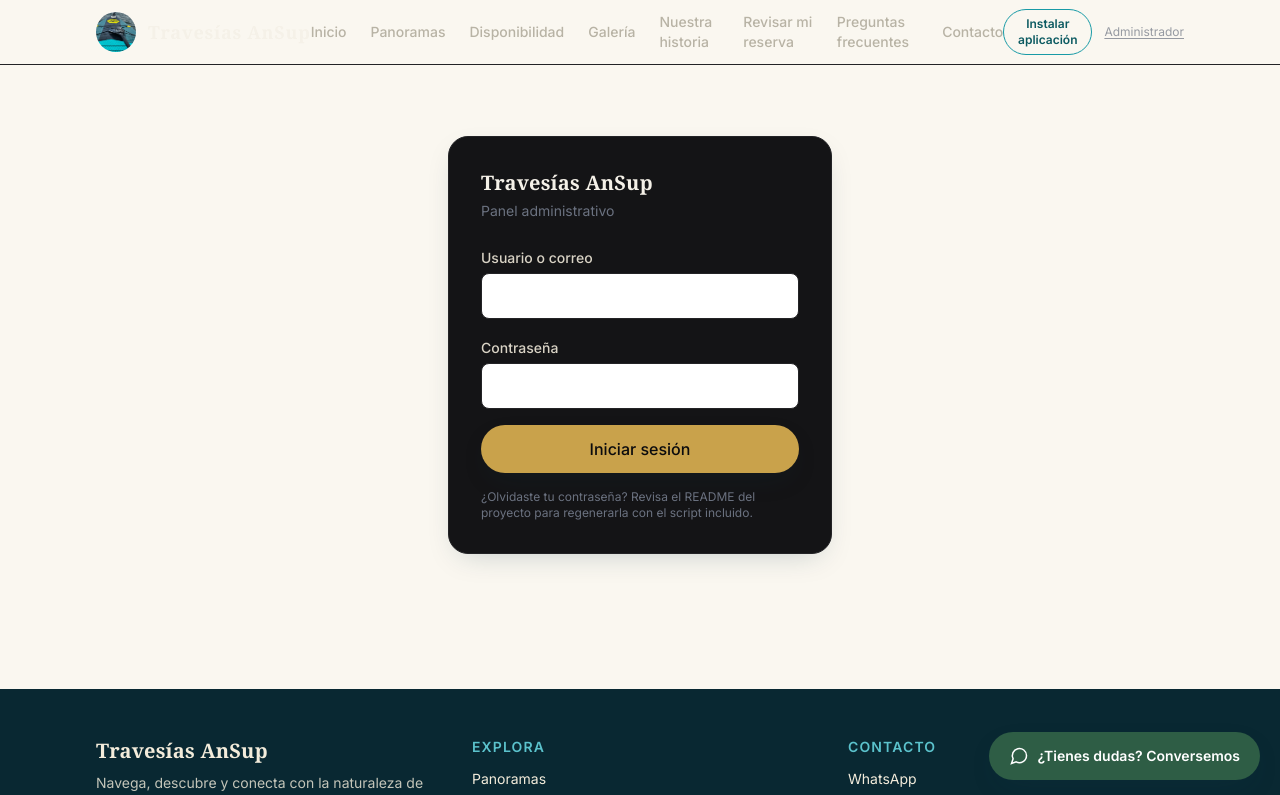
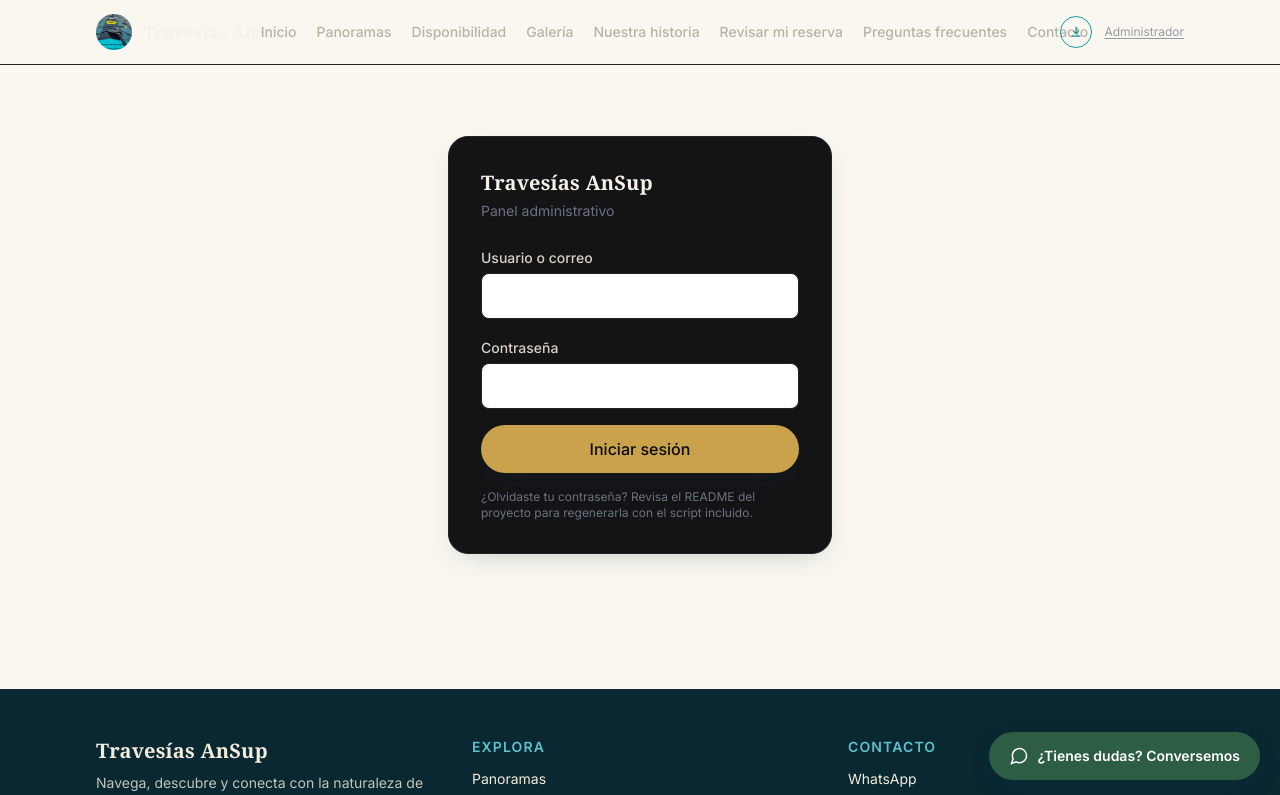
Before and after one commit to RODRIGO-VERA/Travesias-AnSup, a Next.js app: page /admin/login in a window 1280 px wide. Shown: the top 795 px of the page. Built offline with nearby package versions, Linux system fonts and the light colour scheme; a web font is replaced by a local one.

Commit message:
Update Header.tsx

```diff
--- a/src/components/Header.tsx
+++ b/src/components/Header.tsx
@@ -18,48 +18,52 @@ export default function Header() {
   const [open, setOpen] = useState(false);
 
   return (
-    <header className="sticky top-0 z-40 border-b border-sand-300 bg-sand-50/95 backdrop-blur">
-      <div className="section flex h-16 items-center justify-between">
+    <header className="sticky top-0 z-40 border-b border-sand-200 bg-sand-50/95 backdrop-blur">
+      <div className="section flex h-16 items-center justify-between gap-6">
         <Link href="/" className="flex items-center gap-3 shrink-0" aria-label="Travesías AnSup — Inicio">
-          <div className="relative h-10 w-10 shrink-0 overflow-hidden rounded-full ring-1 ring-white/10">
+          <div className="relative h-9 w-9 shrink-0 overflow-hidden rounded-full ring-1 ring-white/10">
             <Image src="/images/logo-tabla.jpg" alt="Travesías AnSup" fill className="object-cover" />
           </div>
           <span
-            className="font-display text-lg font-semibold leading-none text-deep-800 whitespace-nowrap"
+            className="font-display text-base font-semibold leading-none text-deep-800 whitespace-nowrap hidden sm:inline"
             style={{ letterSpacing: "0.04em" }}
           >
             Travesías AnSup
           </span>
         </Link>
 
-        <nav className="hidden lg:flex items-center gap-6">
+        <nav className="hidden lg:flex items-center gap-5 flex-1 justify-center min-w-0">
           {LINKS.map((l) => (
-            <Link key={l.label} href={l.href} className="text-sm font-medium text-deep-600 hover:text-teal-600 transition">
+            <Link
+              key={l.label}
+              href={l.href}
+              className="text-sm font-medium text-deep-600 hover:text-teal-600 transition whitespace-nowrap"
+            >
               {l.label}
             </Link>
           ))}
         </nav>
 
-        <div className="hidden lg:flex items-center gap-3">
+        <div className="hidden lg:flex items-center gap-3 shrink-0">
           <InstallMenuButton />
-          <Link href="/admin/login" className="text-xs text-stone/70 hover:text-stone underline underline-offset-2">
+          <Link href="/admin/login" className="text-xs text-stone/70 hover:text-stone underline underline-offset-2 whitespace-nowrap">
             Administrador
           </Link>
         </div>
 
         <button
-          className="lg:hidden grid h-10 w-10 place-items-center rounded-full border border-sand-300"
+          className="lg:hidden grid h-10 w-10 shrink-0 place-items-center rounded-full border border-sand-300"
           onClick={() => setOpen((v) => !v)}
           aria-label="Abrir menú"
         >
           <svg width="20" height="20" viewBox="0 0 24 24" fill="none">
-            <path d="M4 7h16M4 12h16M4 17h16" stroke="#0E3A4C" strokeWidth="2" strokeLinecap="round" />
+            <path d="M4 7h16M4 12h16M4 17h16" stroke="#D9D3C5" strokeWidth="2" strokeLinecap="round" />
           </svg>
         </button>
       </div>
 
       {open && (
-        <div className="lg:hidden border-t border-sand-300 bg-sand-50">
+        <div className="lg:hidden border-t border-sand-200 bg-sand-50">
           <nav className="section flex flex-col py-3">
             {LINKS.map((l) => (
               <Link
@@ -88,10 +92,14 @@ function InstallMenuButton() {
   return (
     <button
       id="ansup-install-trigger"
-      className="text-xs font-semibold text-teal-700 border border-teal-500 rounded-full px-3 py-1.5 hover:bg-teal-50"
+      title="Instalar aplicación"
+      className="grid h-8 w-8 place-items-center rounded-full border border-teal-500 text-teal-500 hover:bg-teal-50/10 transition shrink-0"
       data-ansup-install
     >
-      Instalar aplicación
+      <svg width="14" height="14" viewBox="0 0 24 24" fill="none">
+        <path d="M12 3v12M8 11l4 4 4-4" stroke="currentColor" strokeWidth="2" strokeLinecap="round" strokeLinejoin="round" />
+        <path d="M5 19h14" stroke="currentColor" strokeWidth="2" strokeLinecap="round" />
+      </svg>
     </button>
   );
 }
```
